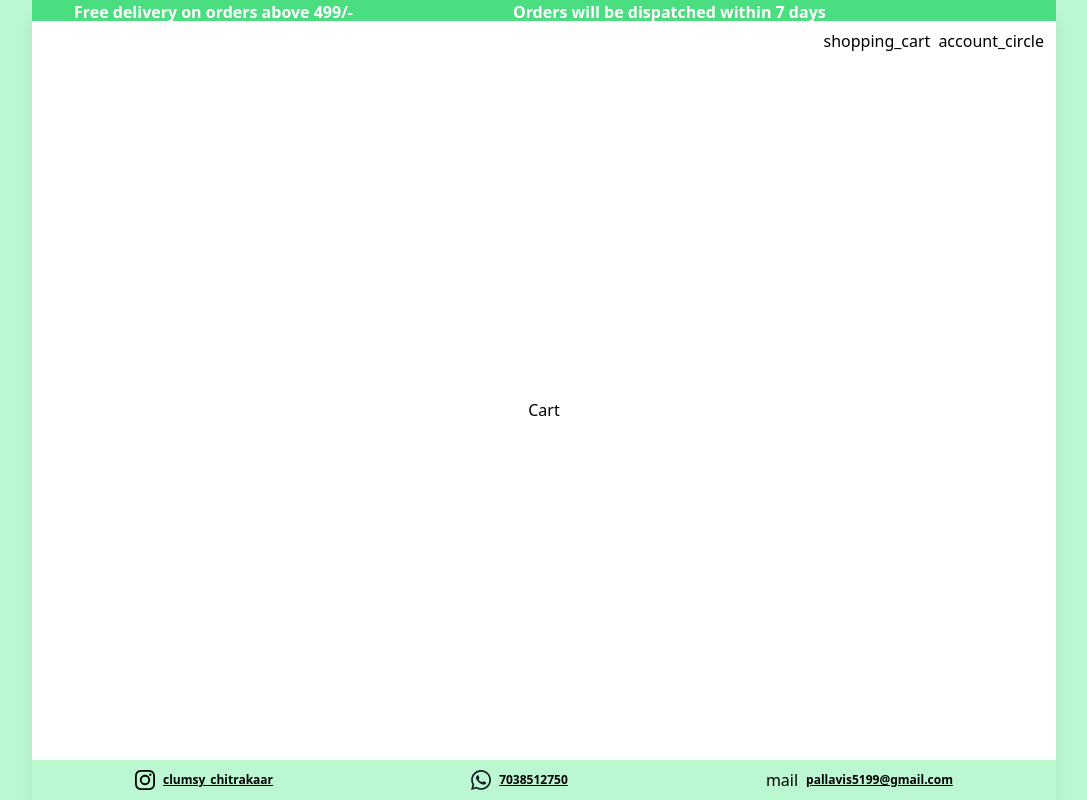
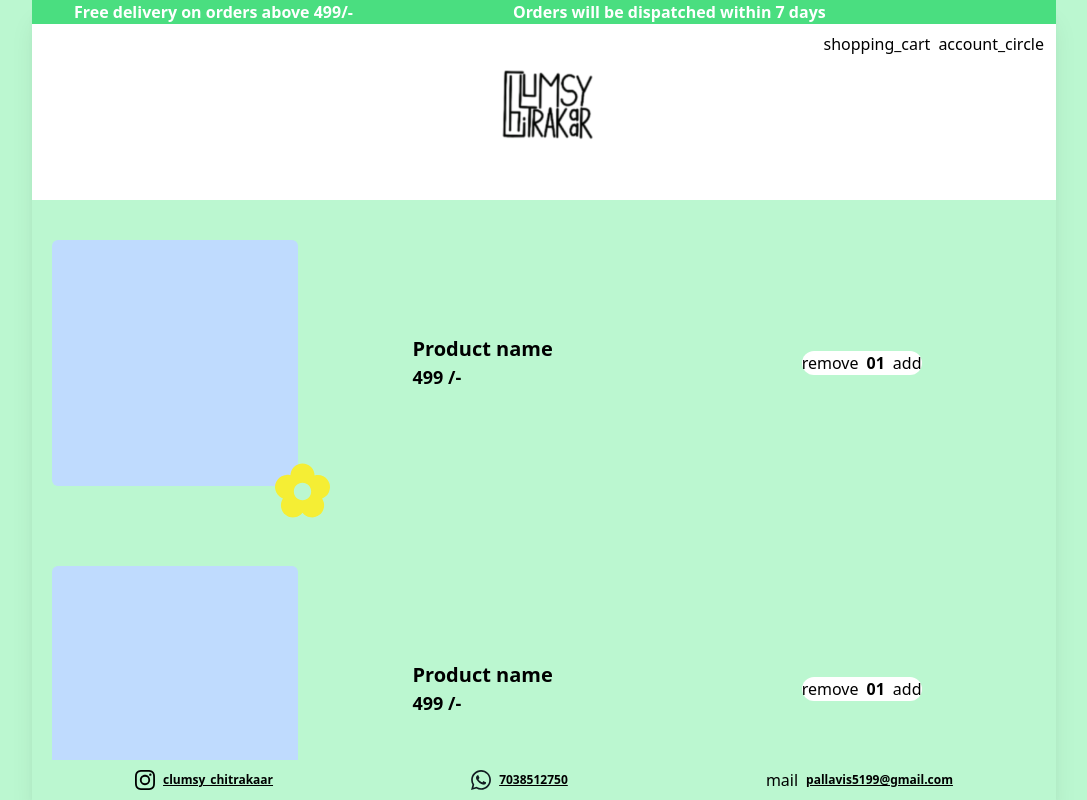
Before and after one commit to Chetan-Satpute/clumsy-chitrakaar, a React (Vite) app: page /cart in a window 1280 px wide. Shown: the whole page, without its empty margins (96-1183 px from the left). Built offline with nearby package versions, Linux system fonts and the light colour scheme.

Commit message:
cart page

```diff
--- /dev/null
+++ b/src/components/add-to-cart.tsx
@@ -0,0 +1,41 @@
+import '@material/web/icon/icon.js';
+import '@material/web/button/filled-button.js';
+
+interface AddToCartProps {
+  count: number;
+  onIncrement: () => void;
+  onDecrement: () => void;
+}
+
+function AddToCart(props: AddToCartProps) {
+  const {count} = props;
+
+  if (count === 0) {
+    return (
+      <md-filled-button trailing-icon>
+        Add to cart
+        <md-icon slot="icon">shopping_cart</md-icon>
+      </md-filled-button>
+    );
+  }
+
+  const countText = count.toString().padStart(2, '0');
+
+  return (
+    <div className="flex items-center gap-2 bg-white rounded-full">
+      <span>
+        <md-icon-button>
+          <md-icon>remove</md-icon>
+        </md-icon-button>
+      </span>
+      <span className="font-extrabold">{countText}</span>
+      <span>
+        <md-icon-button>
+          <md-icon>add</md-icon>
+        </md-icon-button>
+      </span>
+    </div>
+  );
+}
+
+export default AddToCart;
--- /dev/null
+++ b/src/data/products.ts
@@ -0,0 +1,37 @@
+export interface Product {
+  id: string;
+  name: string;
+  price: number;
+
+  primaryImage: string;
+  images: string[];
+}
+
+const products: Product[] = [
+  {
+    id: 'product-a',
+    name: 'Product A',
+    price: 499,
+
+    primaryImage: '',
+    images: [],
+  },
+  {
+    id: 'product-b',
+    name: 'Product B',
+    price: 499,
+
+    primaryImage: '',
+    images: [],
+  },
+  {
+    id: 'product-c',
+    name: 'Product C',
+    price: 499,
+
+    primaryImage: '',
+    images: [],
+  },
+];
+
+export default products;
--- /dev/null
+++ b/src/routes/cart/cart-item.tsx
@@ -0,0 +1,24 @@
+import Flower from '~/assets/svgs/flower';
+import AddToCart from '~/components/add-to-cart';
+
+function CartItem() {
+  return (
+    <div className="bg-green-200 px-5 py-10 flex items-center">
+      <div className="relative aspect-square bg-blue-200 w-1/2 md:w-1/4 rounded-md">
+        <span className="absolute -bottom-8 -right-8">
+          <Flower />
+        </span>
+      </div>
+      <div className="flex-1 flex flex-col md:flex-row items-center justify-around gap-5">
+        <div>
+          <h6 className="font-extrabold md:text-xl">Product name</h6>
+          <p className="font-bold text-sm md:text-lg">499 /-</p>
+        </div>
+
+        <AddToCart count={1} onIncrement={() => {}} onDecrement={() => {}} />
+      </div>
+    </div>
+  );
+}
+
+export default CartItem;
--- a/src/routes/cart/index.tsx
+++ b/src/routes/cart/index.tsx
@@ -1,7 +1,20 @@
+import logo from '~/assets/images/logo.png';
+import CartItem from './cart-item';
+
 function Cart() {
   return (
-    <div className="h-full flex justify-center items-center">
-      <h1>Cart</h1>
+    <div className="flex-1 overflow-auto">
+      <div className="flex justify-center mb-10">
+        <img src={logo} className="h-24" />
+      </div>
+
+      <CartItem />
+      <CartItem />
+
+      <div className="flex justify-between my-10 px-10">
+        <span className="font-bold text-xl">Subtotal</span>
+        <span className="font-bold text-xl">455 /-</span>
+      </div>
     </div>
   );
 }
--- a/src/routes/home/index.tsx
+++ b/src/routes/home/index.tsx
@@ -5,8 +5,13 @@ import Item from './item';
 import FocusFlicking from './focus-flicking';
 
 import '@material/web/icon/icon.js';
+import products from '~/data/products';
 
 function Home() {
+  const productItems = products.map((product) => (
+    <Item key={product.id} product={product} />
+  ));
+
   return (
     <div className="flex-1 overflow-auto">
       <div className="flex justify-center">
@@ -67,9 +72,7 @@ function Home() {
         </h4>
 
         <div className="flex flex-wrap justify-around gap-5">
-          <Item />
-          <Item />
-          <Item />
+          {productItems}
         </div>
       </div>
 
--- a/src/routes/home/item.tsx
+++ b/src/routes/home/item.tsx
@@ -1,12 +1,20 @@
-function Item() {
+import {Product} from '~/data/products';
+
+interface ItemProps {
+  product: Product;
+}
+
+function Item(props: ItemProps) {
+  const {product} = props;
+
   return (
-    <div>
+    <div className='cursor-pointer hover:scale-110 transition'>
       <div className="p-3 bg-green-200">
         <div className="aspect-square w-36 bg-orange-200 rounded-md"></div>
       </div>
       <div className="py-2">
-        <h6 className="font-extrabold text-base text-center">Our Product</h6>
-        <p className="font-extrabold text-base text-center">499/-</p>
+        <h6 className="font-extrabold text-base text-center">{product.name}</h6>
+        <p className="font-extrabold text-base text-center">{product.price} /-</p>
       </div>
     </div>
   );
--- a/src/types.d.ts
+++ b/src/types.d.ts
@@ -5,6 +5,7 @@ declare global {
     interface IntrinsicElements {
       'md-filled-button': unknown;
       'md-filled-tonal-button': unknown;
+      'md-text-button': unknown;
       'md-icon-button': unknown;
       'md-icon': unknown;
       'md-outlined-button': unknown;
```
